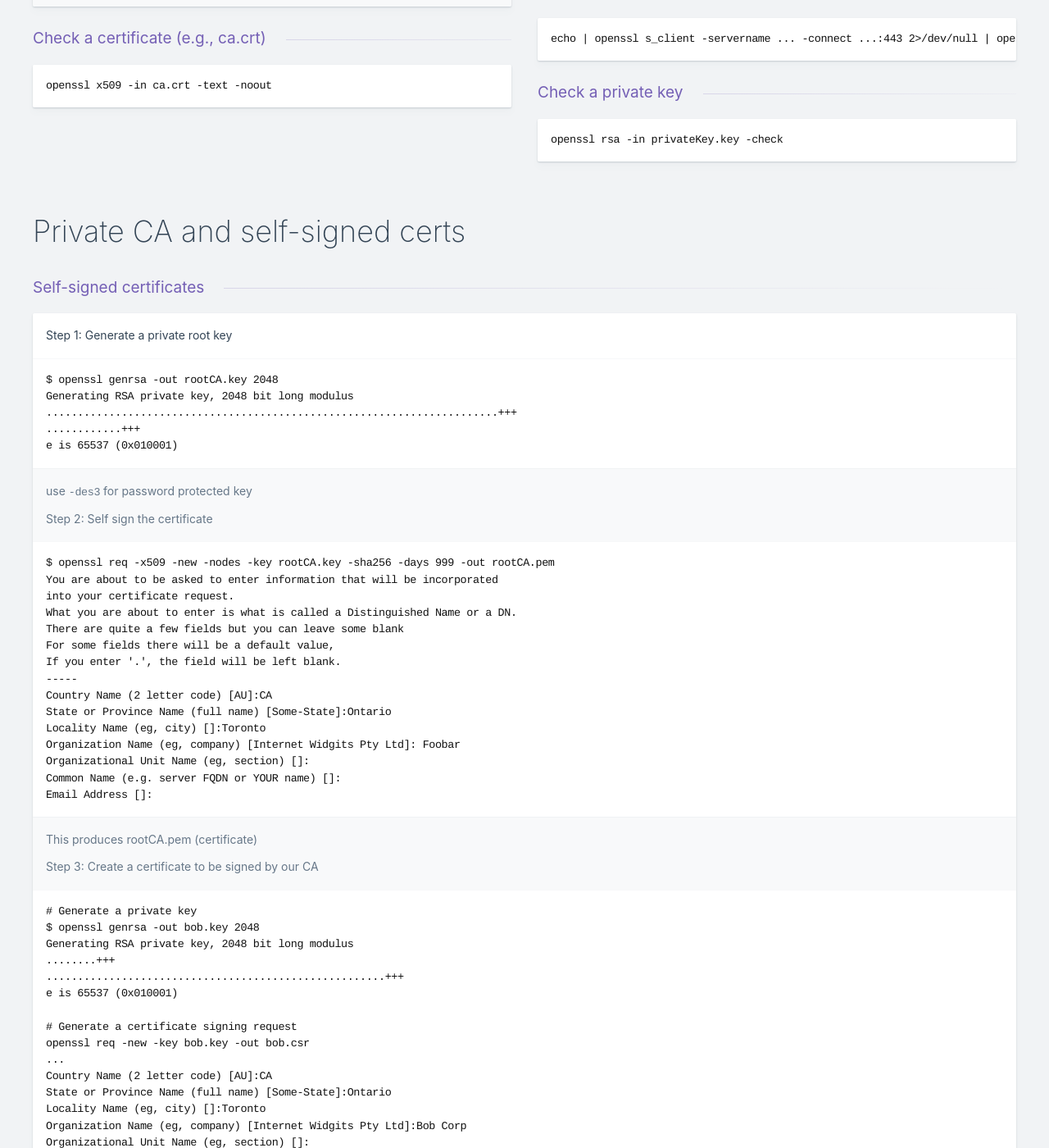
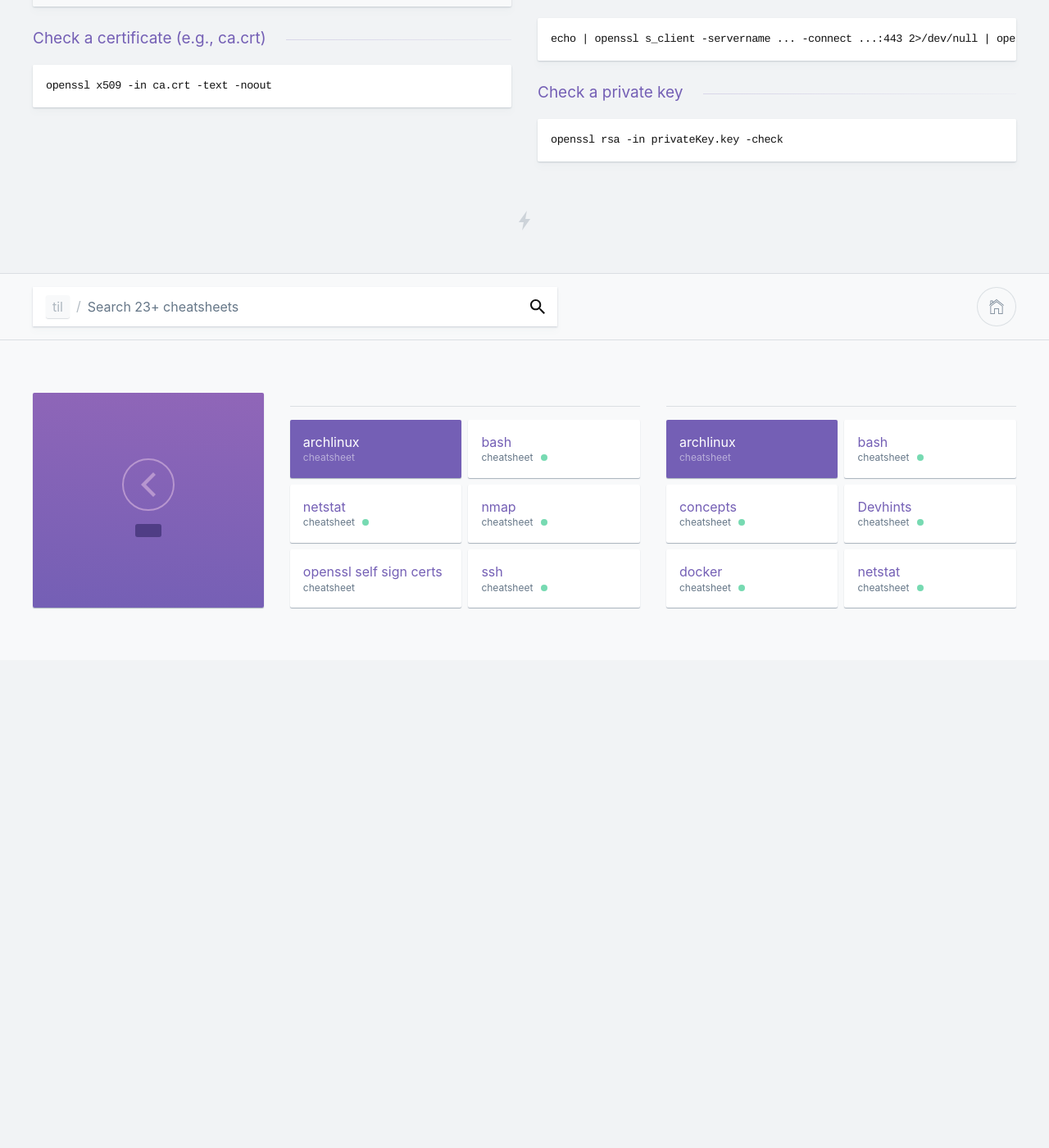
Before and after one commit to kevinjqiu/til, a Jekyll site: the page built from openssl.md, in a window 1280 px wide and 1400 px high, scrolled down 346 px. Shown: the whole window at 82% size. Built offline with Jekyll 4.4.1, drawn with Linux system fonts in a browser that asks for light colours; after the commit the page ends 1151 px from its top, so only the background shows below that; some of the changed text lies outside the part shown.

Commit message:
Separate self sign

```diff
--- a/openssl.md
+++ b/openssl.md
@@ -8,10 +8,6 @@ weight: -10
 intro: |
   various openssl commands and recipes
 ---
-
-openssl
--------
-{: .-two-column}
 
 ### Show certificate info from a remote host (with SNI)
 
@@ -34,68 +30,3 @@ openssl
 ### Check a private key
 
     openssl rsa -in privateKey.key -check
-
-Private CA and self-signed certs
----------------------------------
-{: .-one-column}
-
-### Self-signed certificates
-
-Step 1: Generate a private root key
-
-    $ openssl genrsa -out rootCA.key 2048
-    Generating RSA private key, 2048 bit long modulus
-    ........................................................................+++
-    ............+++
-    e is 65537 (0x010001)
-
-use `-des3` for password protected key
-
-Step 2: Self sign the certificate
-
-    $ openssl req -x509 -new -nodes -key rootCA.key -sha256 -days 999 -out rootCA.pem
-    You are about to be asked to enter information that will be incorporated
-    into your certificate request.
-    What you are about to enter is what is called a Distinguished Name or a DN.
-    There are quite a few fields but you can leave some blank
-    For some fields there will be a default value,
-    If you enter '.', the field will be left blank.
-    -----
-    Country Name (2 letter code) [AU]:CA
-    State or Province Name (full name) [Some-State]:Ontario
-    Locality Name (eg, city) []:Toronto
-    Organization Name (eg, company) [Internet Widgits Pty Ltd]: Foobar
-    Organizational Unit Name (eg, section) []:
-    Common Name (e.g. server FQDN or YOUR name) []:
-    Email Address []:
-
-This produces rootCA.pem (certificate)
-
-Step 3: Create a certificate to be signed by our CA
-
-    # Generate a private key
-    $ openssl genrsa -out bob.key 2048
-    Generating RSA private key, 2048 bit long modulus
-    ........+++
-    ......................................................+++
-    e is 65537 (0x010001)
-
-    # Generate a certificate signing request
-    openssl req -new -key bob.key -out bob.csr
-    ...
-    Country Name (2 letter code) [AU]:CA
-    State or Province Name (full name) [Some-State]:Ontario
-    Locality Name (eg, city) []:Toronto
-    Organization Name (eg, company) [Internet Widgits Pty Ltd]:Bob Corp
-    Organizational Unit Name (eg, section) []:
-    Common Name (e.g. server FQDN or YOUR name) []:
-    Email Address []:
-
-Step 4: Sign the CSR using the CA cert
-
-    openssl x509 -req -in bob.csr -CA rootCA.pem -CAkey rootCA.key -CAcreateserial -out bob.crt -days 500 -sha256
-    Signature ok
-    subject=C = CA, ST = Ontario, L = Toronto, O = Bob Corp
-    Getting CA Private Key
-
-Now you should have bob.crt file (the certificate).
```
Also changed, not shown: openssl-self-sign.md (added, +75 -0 lines).
